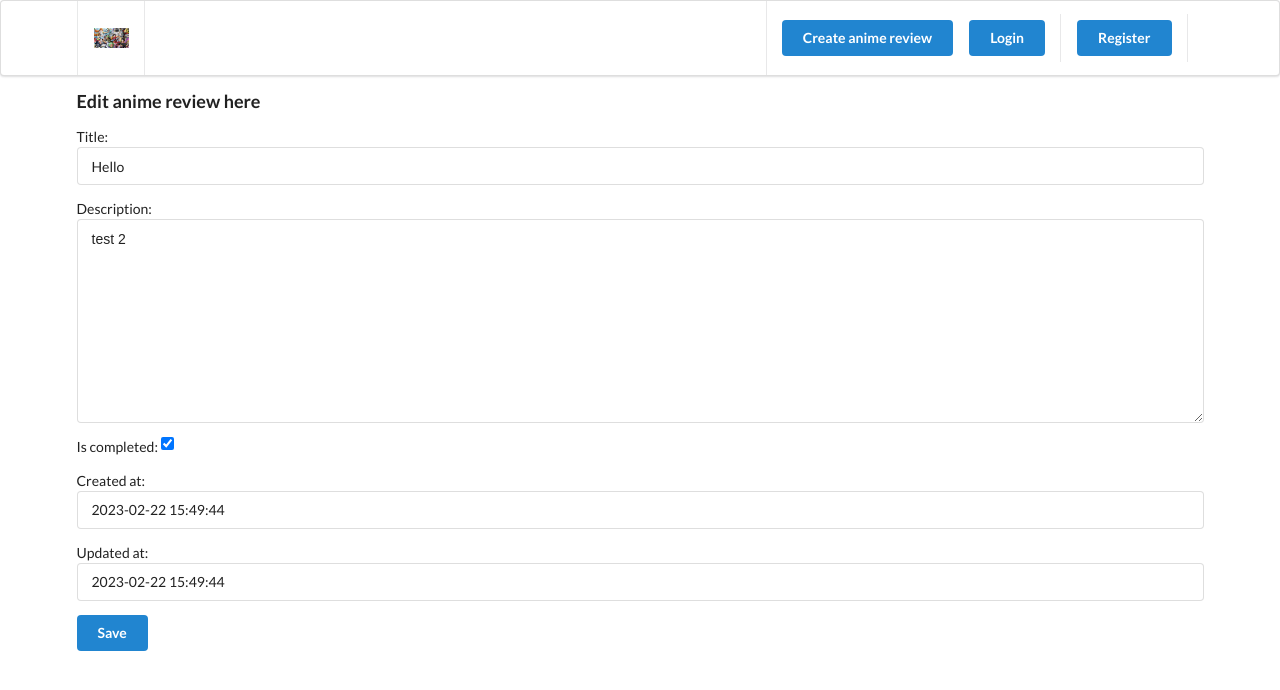
After one commit to LeProDeLaBosse/CA1Backend, a Django app: page /anime-edit/1/ in a window 1280 px wide. The commit adds this page. Shown: the top 690 px of the page. Run offline with Django 4.2, Linux system fonts and the light colour scheme; data comes from the database, SQL or seed files in the repository; both versions use the stored data as it was after the commit; some libraries are stand-ins or nearby versions.

Commit message:
Add files via upload

```diff
--- a/anime/models.py
+++ b/anime/models.py
@@ -1,13 +1,22 @@
 # Import necessary modules
 from django.db import models
 from authentication.models import User
+from django.utils import timezone
 
 # Define the Anime model
 class Anime(models.Model):
-     # Define fields for the model
-    title = models.CharField(max_length=255) # CharField to store title of the anime
-    description = models.TextField() # TextField to store a long description of the anime
-    is_completed = models.BooleanField(default=False) # BooleanField to track whether the anime has been completed or not
+    # Define fields for the model
+
+    # CharField to store title of the anime
+    title = models.CharField(max_length=255)
+    # TextField to store a long description of the anime
+    description = models.TextField()
+    # BooleanField to track whether the anime has been completed or not
+    is_completed = models.BooleanField(default=False)
+    # A timestamp indicating the date and time when the anime was created
+    created_at = models.DateTimeField(default=timezone.now())
+    # A timestamp indicating the date and time when the anime was last updated
+    updated_at = models.DateTimeField(default=timezone.now())
     # owner = models.ForeignKey(to=User, on_delete=models.CASCADE) # ForeignKey to User model
 
     # Define the string representation of the model
--- a/anime/urls.py
+++ b/anime/urls.py
@@ -11,4 +11,6 @@ urlpatterns = [
     path('anime/<id>/', views.anime_detail, name='anime'),
     # URL for deleting an anime
     path('anime-delete/<id>/', views.anime_delete, name='anime-delete'),
+
+    path('anime-edit/<id>/', views.anime_edit, name='anime-edit'),
 ]
--- a/anime/views.py
+++ b/anime/views.py
@@ -5,10 +5,24 @@ from django.http import HttpResponseRedirect
 from django.urls import reverse
 from django.shortcuts import get_object_or_404
 
+def get_showing_animes(request, animes):
+
+    if request.GET and request.GET.get('filter'):
+        if request.GET.get('filter') == 'complete':
+            return animes.filter(is_completed = True)
+        if request.GET.get('filter') == 'incomplete':
+            return animes.filter(is_completed = False)
+    return animes
+
 def index(request):
     # Retrieve all Anime objects from the database
     animes=Anime.objects.all()
-    context = {'animes': animes}
+    completed_count = animes.filter(is_completed = True).count()
+    incompleted_count = animes.filter(is_completed = False).count()
+    all_count = animes.count()
+
+    context = {'animes': get_showing_animes(request, animes), 'all_count': all_count, 'completed_count': completed_count,
+               'incompleted_count': incompleted_count}
     # Render the index.html template with the retrieved Anime objects
     return render(request, 'anime/index.html', context)
 
@@ -59,3 +73,26 @@ def anime_delete(request, id):
 
     # Render the anime-delete.html template with the retrieved Anime object
     return render(request, 'anime/anime-delete.html', context)
+
+def anime_edit(request, id):
+    anime = get_object_or_404(Anime, pk=id)
+    form = AnimeForm(instance = anime)
+    context = {'anime': anime, 'form': form}
+
+    if request.method == 'POST':
+        # Get the form data from the request
+        title = request.POST.get('title')
+        description = request.POST.get('description')
+        is_completed = request.POST.get('is_completed', False)
+
+        anime.title = title
+        anime.description = description
+        anime.is_completed = True if is_completed== "on" else False
+
+        # Save the new Anime instance to the database
+        anime.save()
+
+        # Redirect to the detail view for the newly created Anime instance
+        return HttpResponseRedirect(reverse("anime", kwargs={'id': anime.pk}))
+
+    return render(request, 'anime/anime-edit.html', context)
--- a/templates/anime/anime-detail.html
+++ b/templates/anime/anime-detail.html
@@ -28,7 +28,7 @@
 
         {% endif %}
 
-        <a href="" class="ui button primary">Edit</a>
+        <a href={% url 'anime-edit' anime.id %} class="ui button primary">Edit</a>
         <a href={% url 'anime-delete' anime.id %} class="ui button red">Delete this anime</a>
     </div>
 
--- /dev/null
+++ b/templates/anime/anime-edit.html
@@ -0,0 +1,13 @@
+{% extends '_partials/base.html' %}
+
+{% block content %}
+
+    <h3>Edit anime review here</h3>
+
+    <form class="ui form" method="POST" action={% url 'anime-edit' anime.id %}>
+        {% csrf_token %}
+        {{form.as_p}}
+        <input type="submit" class="ui button primary" value="Save">
+    </form>
+
+{% endblock content %}
```
Also changed, not shown: templates/anime/index.html (+15 -1 lines), anime/migrations/0002_anime_created_at_anime_updated_at.py (added), db.sqlite3.
